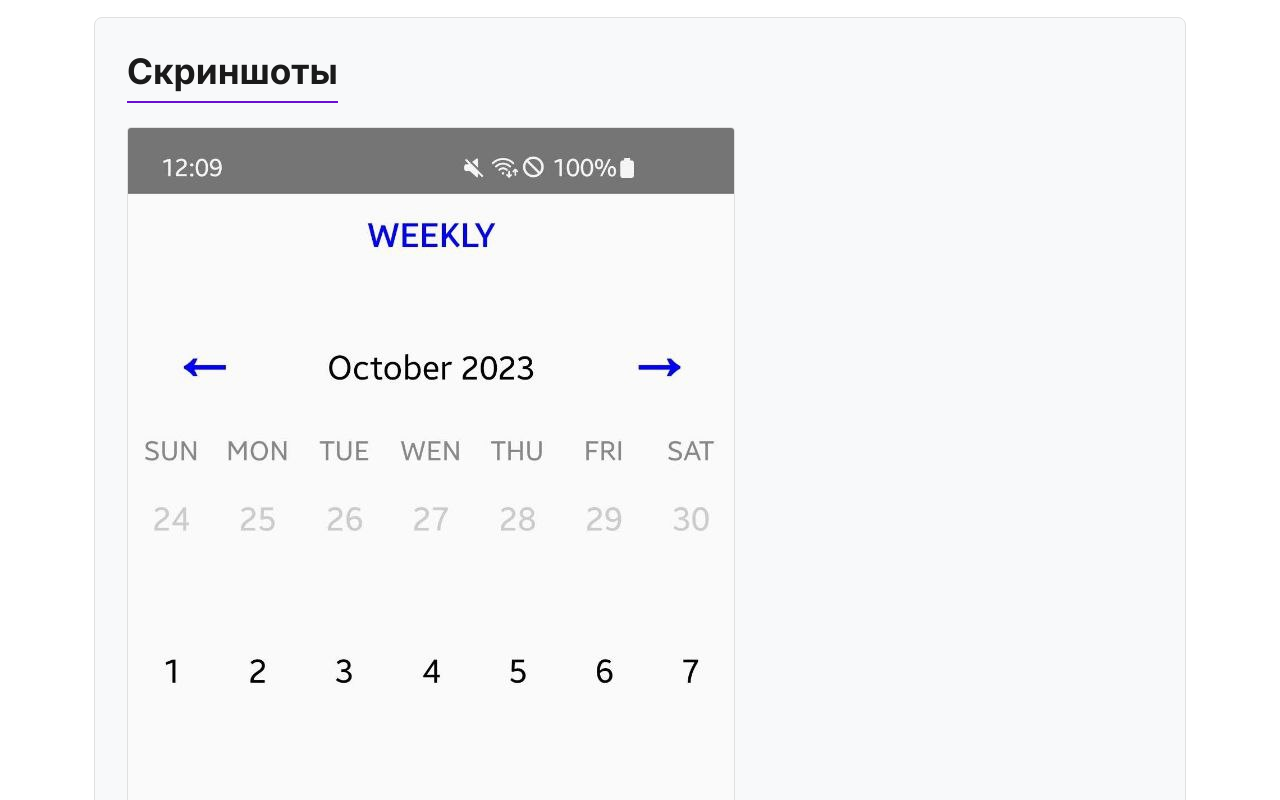
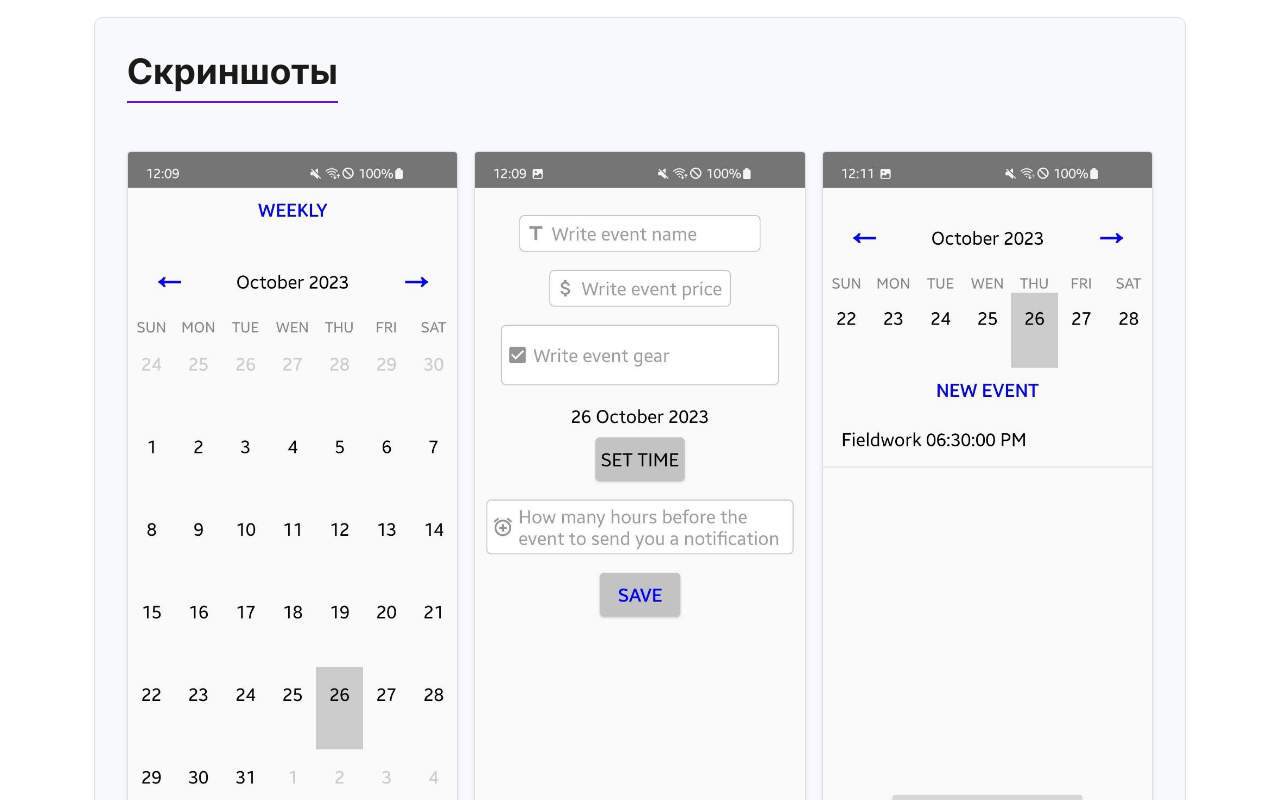
Before and after one commit to firexrwt/firexrwt.github.io, a plain HTML site: page my-time/index.html in a window 1280 px wide. Shown: the part 1740-2540 px from the top of the page. Drawn offline with nearby package versions, Linux system fonts and the light colour scheme.

Commit message:
one more fix

```diff
--- a/en/my-time/project-style.css
+++ b/en/my-time/project-style.css
@@ -168,3 +168,32 @@
 .project-footer p {
     margin: 0;
 }
+
+.screenshot-gallery {
+    display: flex; /* Используем Flexbox для расположения в ряд */
+    flex-wrap: wrap; /* Разрешаем перенос на новую строку */
+    gap: var(--spacing-unit); /* Промежуток между скриншотами */
+    justify-content: center; /* Центрируем, если в ряду меньше макс. кол-ва */
+    margin-top: calc(var(--spacing-unit) * 1.5);
+}
+
+.screenshot-gallery img {
+    display: block;
+    max-width: 100%; /* Макс. ширина = ширина родителя */
+    height: auto; /* Сохраняем пропорции */
+    border: 1px solid var(--border-color);
+    border-radius: var(--border-radius-sm);
+    box-shadow: 0 2px 5px var(--shadow-color-light);
+    transition: transform 0.2s ease, box-shadow 0.2s ease;
+
+    /* Задаем базовую ширину, чтобы помещалось ~3 в ряд на больших экранах */
+    /* 100% / 3 = 33.3%. Вычитаем промежутки (gap) */
+    flex-basis: calc(33.333% - var(--spacing-unit) * 2 / 3);
+    flex-grow: 1; /* Разрешаем расти, если есть место */
+    min-width: 250px; /* Мин. ширина перед переносом */
+}
+
+.screenshot-gallery img:hover {
+    transform: scale(1.03); /* Небольшое увеличение при наведении */
+    box-shadow: 0 4px 10px var(--shadow-color-heavy);
+}
--- a/my-time/project-style.css
+++ b/my-time/project-style.css
@@ -168,3 +168,32 @@
 .project-footer p {
     margin: 0;
 }
+
+.screenshot-gallery {
+    display: flex; /* Используем Flexbox для расположения в ряд */
+    flex-wrap: wrap; /* Разрешаем перенос на новую строку */
+    gap: var(--spacing-unit); /* Промежуток между скриншотами */
+    justify-content: center; /* Центрируем, если в ряду меньше макс. кол-ва */
+    margin-top: calc(var(--spacing-unit) * 1.5);
+}
+
+.screenshot-gallery img {
+    display: block;
+    max-width: 100%; /* Макс. ширина = ширина родителя */
+    height: auto; /* Сохраняем пропорции */
+    border: 1px solid var(--border-color);
+    border-radius: var(--border-radius-sm);
+    box-shadow: 0 2px 5px var(--shadow-color-light);
+    transition: transform 0.2s ease, box-shadow 0.2s ease;
+
+    /* Задаем базовую ширину, чтобы помещалось ~3 в ряд на больших экранах */
+    /* 100% / 3 = 33.3%. Вычитаем промежутки (gap) */
+    flex-basis: calc(33.333% - var(--spacing-unit) * 2 / 3);
+    flex-grow: 1; /* Разрешаем расти, если есть место */
+    min-width: 250px; /* Мин. ширина перед переносом */
+}
+
+.screenshot-gallery img:hover {
+    transform: scale(1.03); /* Небольшое увеличение при наведении */
+    box-shadow: 0 4px 10px var(--shadow-color-heavy);
+}
```
